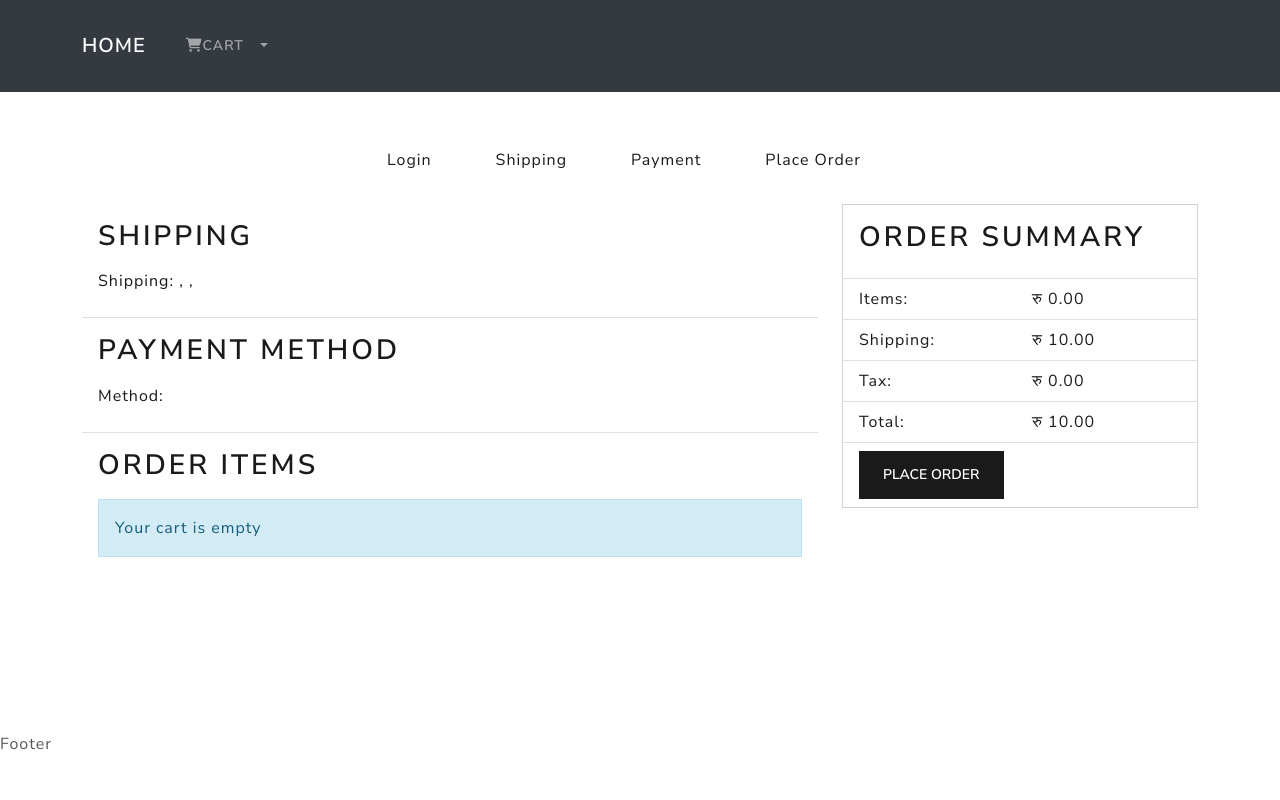
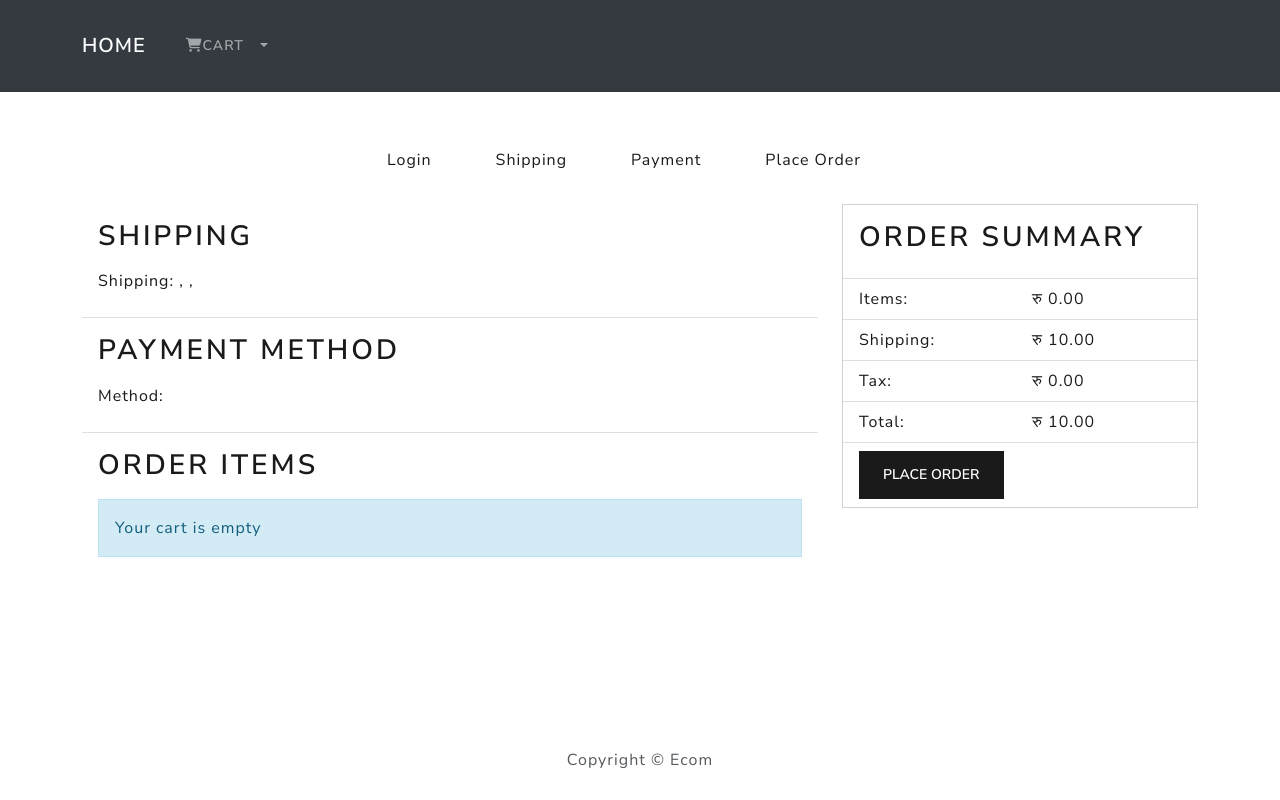
Before and after one commit to yrarjun59/Ecommerce-Django-React-, a React (Vite) app in the folder frontend/: page /placeorder in a window 1280 px wide. Built offline with nearby package versions, Linux system fonts and the light colour scheme.

Commit message:
update footer name

```diff
--- a/frontend/src/components/Footer.jsx
+++ b/frontend/src/components/Footer.jsx
@@ -1,9 +1,16 @@
 import React from 'react'
+import { Container, Row, Col } from 'react-bootstrap'
 
 function Footer() {
-  return (
-    <div>Footer</div>
-  )
+    return (
+        <footer>
+            <Container>
+                <Row>
+                    <Col className="text-center py-3">Copyright &copy; Ecom</Col>
+                </Row>
+            </Container>
+        </footer>
+    )
 }
 
 export default Footer
```
